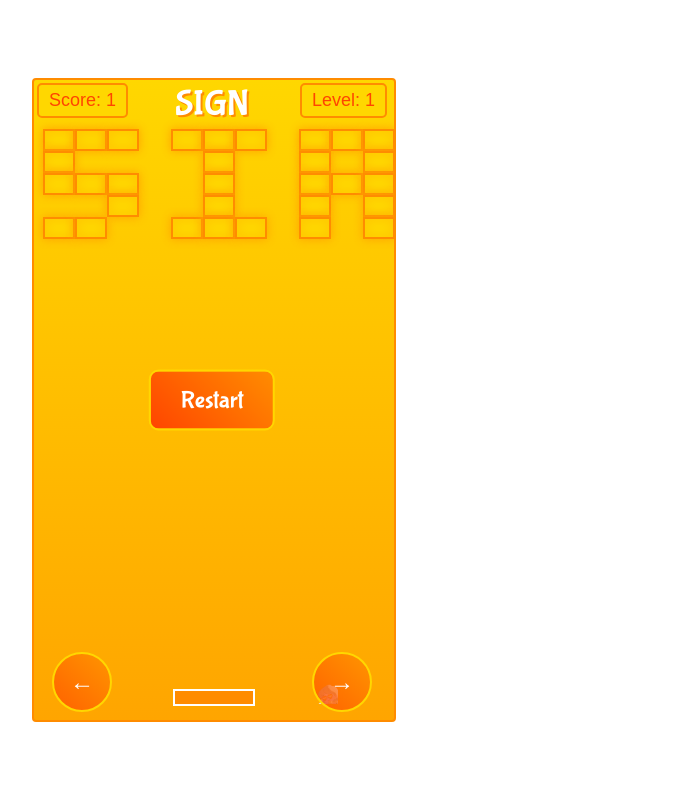
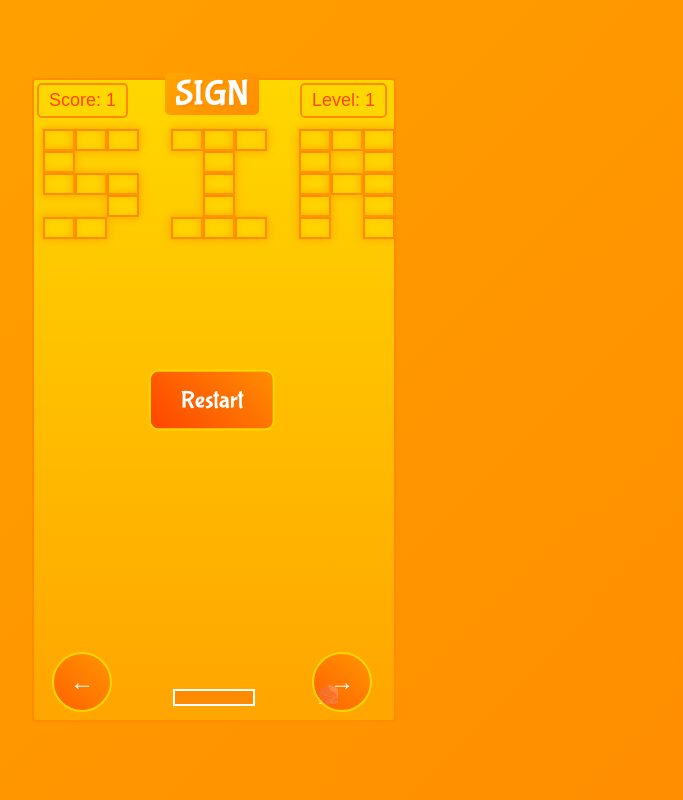
Before and after one commit to shery8595/sign-brickbreaker-mobile, a plain HTML site: page index.html in a window 1280 px wide. Shown: the whole page, without its empty margins (428-1111 px from the left). Drawn offline with Linux system fonts and the light colour scheme.

Commit message:
Update index.html

```diff
--- a/index.html
+++ b/index.html
@@ -12,7 +12,7 @@
             justify-content: center;
             align-items: center;
             min-height: 100vh;
-            background: linear-gradient(135deg, #FFA |500, #FF8C00);
+            background: linear-gradient(135deg, #FFA500, #FF8C00);
             font-family: 'Arial', sans-serif;
             overflow: hidden;
             padding: 0;
@@ -33,7 +33,7 @@
         }
         #sign-title {
             position: absolute;
-            top: 5px;
+            top: -5px; /* Moved up from 5px to -5px to avoid overlap */
             left: 50%;
             transform: translateX(-50%);
             font-size: 36px;
@@ -41,6 +41,9 @@
             font-family: 'Bubblegum Sans', cursive;
             text-shadow: 2px 2px 0 #FF8C00;
             z-index: 2;
+            background: linear-gradient(135deg, #FFA500, #FF8C00); /* Added background to mask any lines */
+            padding: 0 10px; /* Added padding for better coverage */
+            border-radius: 5px; /* Slight rounding for aesthetics */
         }
         #score {
             position: absolute;
@@ -358,7 +361,7 @@
                 ballY + ballDY - BALL_RADIUS < paddleBottom) {
                 if (ballX > paddleX && ballX < paddleX + PADDLE_WIDTH) {
                     // Ball hits paddle
-                    ballDY = -Math.abs(ballDY); // Ensure bounce upward
+                    ballDY = -Math.abs(ballDY);
                     const hitPosition = (ballX - paddleX) / PADDLE_WIDTH;
                     ballDX = (hitPosition - 0.5) * MAX_BALL_SPEED;
                 } else if (ballY + ballDY + BALL_RADIUS > paddleBottom) {
```
